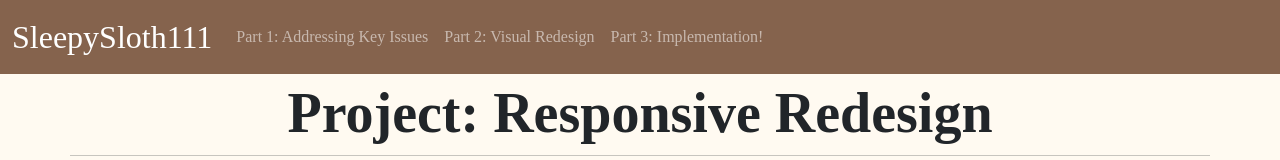
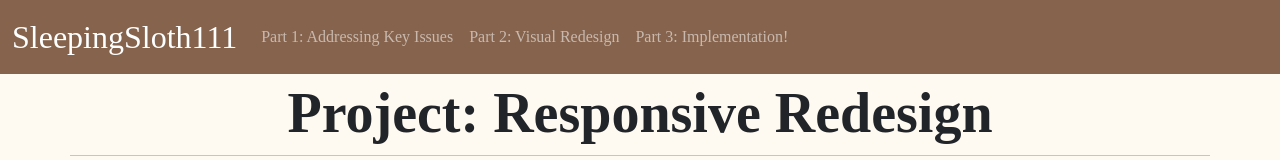
Before and after one commit to sleepingsloth111/pho_empire, a website: page index.html in a window 1280 px wide. Shown: the top 160 px of the page. Drawn offline with nearby package versions, Linux system fonts and the light colour scheme.

Commit message:
Update index.html

```diff
--- a/index.html
+++ b/index.html
@@ -18,7 +18,7 @@
             <div class="container-fluid">
                 <a style="color:white; font-size: 200% ; font-family: 'Merriweather" class="navbar-brand"
                     href="index.html">
-                    SleepySloth111
+                    SleepingSloth111
                 </a>
                 <button class="navbar-toggler" type="button" data-bs-toggle="collapse"
                     data-bs-target="#navbarSupportedContent" -controls="navbarSupportedContent" aria-expanded="false"
```
